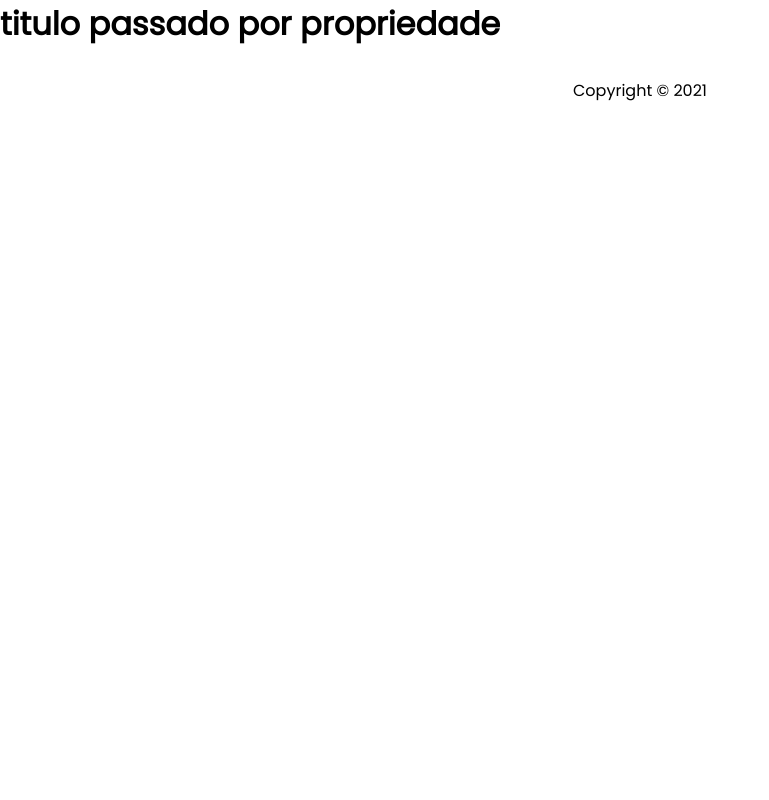
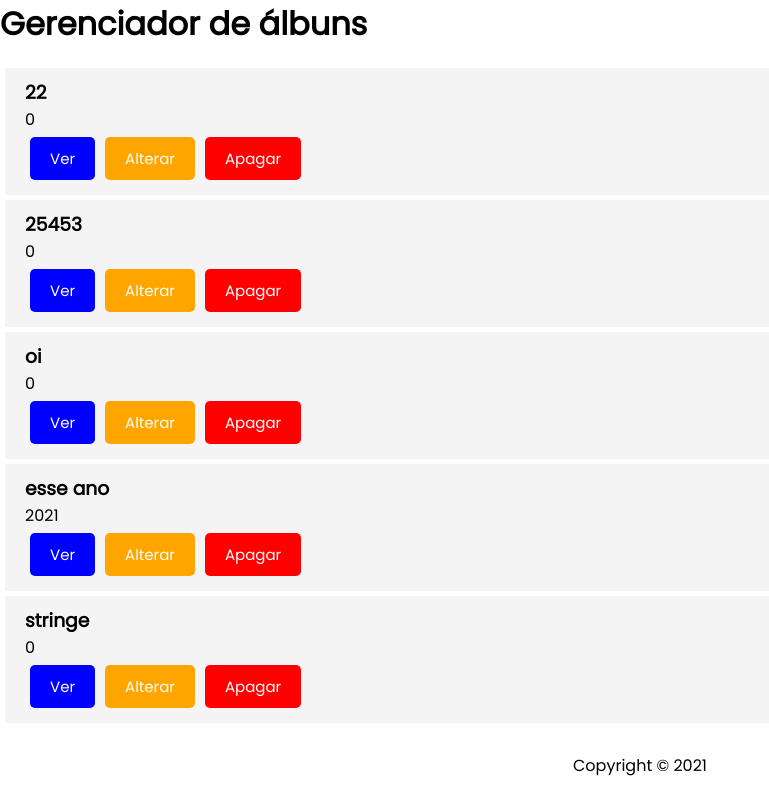
Before and after one commit to otav-o/AlbunsMusica, a React (Create React App) app in the folder frontend-react/: page / in a window 1280 px wide. Shown: the whole page, without its empty margins (0-769 px from the left). Built offline with nearby package versions, Linux system fonts and the light colour scheme.

Commit message:
Criar Albuns, Album e Button. Testar com um vetor em App

```diff
--- a/frontend-react/src/App.js
+++ b/frontend-react/src/App.js
@@ -1,11 +1,61 @@
 import Header from './components/Header'
 import Footer from './components/Footer'
+import Albuns from './components/Albuns'
+
 
 
 function App() {
+
+    const albuns = [
+      {
+        albumId: "2",
+        nome: "22",
+        anoLancamento: 0,
+        musicas: []
+      },
+      {
+        albumId: "3",
+        nome: "25453",
+        anoLancamento: 0,
+        musicas: [
+          {
+            musicaId: "2",
+            nome: "musica boa",
+            duracao: 150
+          },
+          {
+            musicaId: "3",
+            nome: "musica ruim",
+            duracao: 152
+          }
+        ]
+      },
+      {
+        albumId: "4",
+        nome: "oi",
+        anoLancamento: 0,
+        musicas: []
+      },
+      {
+        albumId: "guid232",
+        nome: 'esse ano',
+        anoLancamento: 2021,
+        musicas: []
+      },
+      {
+        albumId: "string",
+        nome: "stringe",
+        anoLancamento: 0,
+        musicas: []
+      }
+    ]
+
   return (
     <div className="App">
-      <Header titulo='titulo passado por propriedade'></Header>
+      <Header/>
+      <Albuns
+        albuns={albuns}
+      />
       <Footer/>
     </div>
   );
--- /dev/null
+++ b/frontend-react/src/components/Album.js
@@ -0,0 +1,30 @@
+import Button from './Button'
+
+const Album = ({album}) => {
+
+    return (
+        <div className='album'>
+
+                <h3>{album.nome}</h3>
+                <p>{album.anoLancamento}</p>
+
+                <Button
+                    cor='blue'
+                    texto='Ver'
+                    // onClick={}
+                />
+                <Button
+                    cor='orange'
+                    texto='Alterar'
+                    // onClick={}
+                />
+                <Button
+                    cor='red'
+                    texto='Apagar'
+                    // onClick={}
+                />
+        </div>
+    )
+}
+
+export default Album
--- /dev/null
+++ b/frontend-react/src/components/Albuns.js
@@ -0,0 +1,16 @@
+import Album from './Album'
+
+const Albuns = ({albuns}) => {
+    return (
+        <>
+            {albuns.map((album) => (
+                <Album
+                    key={album.id}
+                    album={album}
+                />
+            ))}
+        </>
+    )
+}
+
+export default Albuns
--- /dev/null
+++ b/frontend-react/src/components/Button.js
@@ -0,0 +1,26 @@
+import PropTypes from 'prop-types'
+
+const Button = ({cor, texto, onClick}) => {
+
+    return (
+        <button
+            onClick={onClick}
+            style={{backgroundColor: cor}}
+            className='btn'
+        >
+            {texto}
+        </button>
+    )
+}
+
+Button.defaultProps = {
+    cor: 'steelblue'
+}
+
+Button.propTypes = {
+    texto: PropTypes.string,
+    cor: PropTypes.string,
+    onClick: PropTypes.func,
+}
+
+export default Button
```
